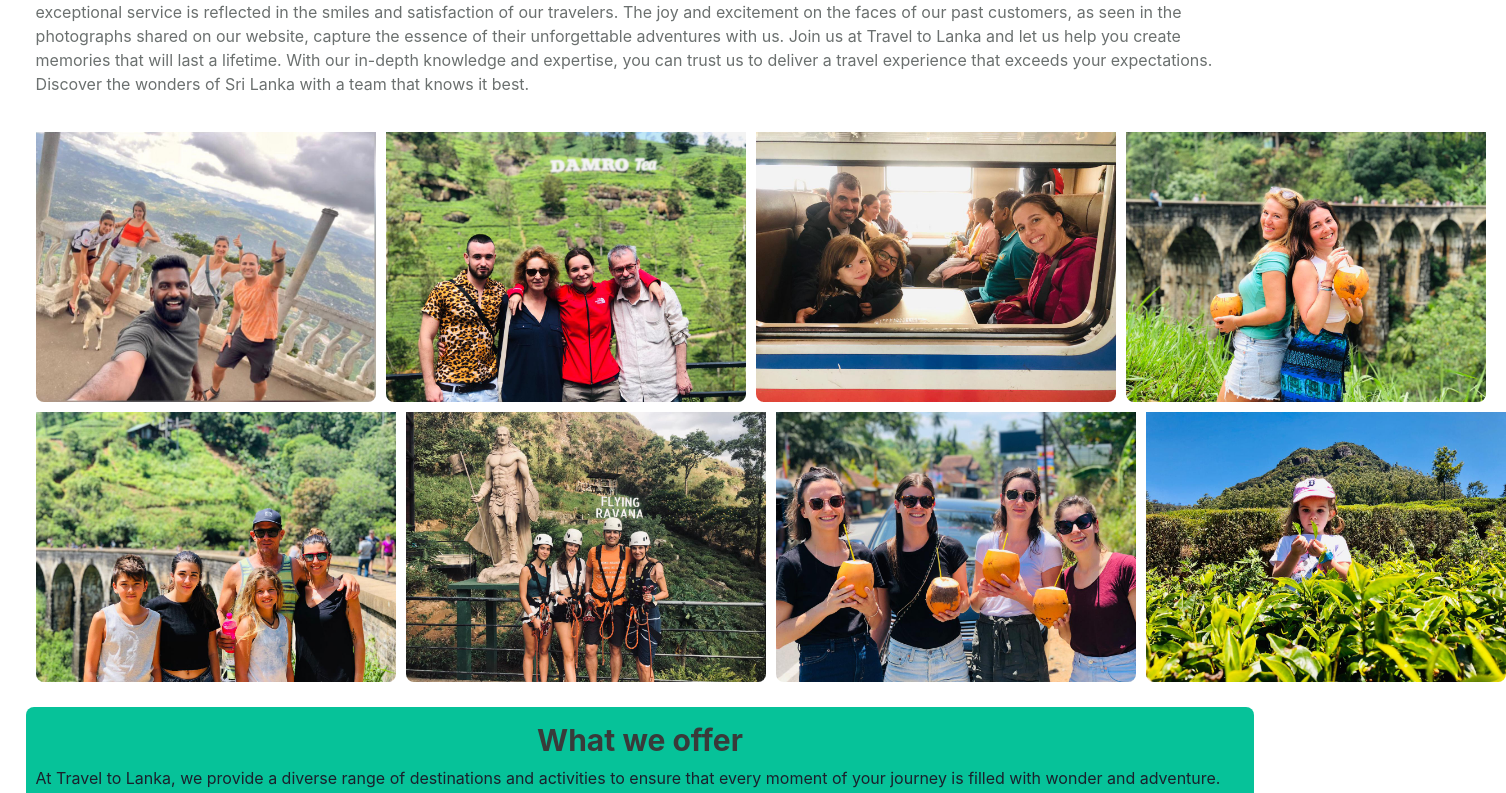
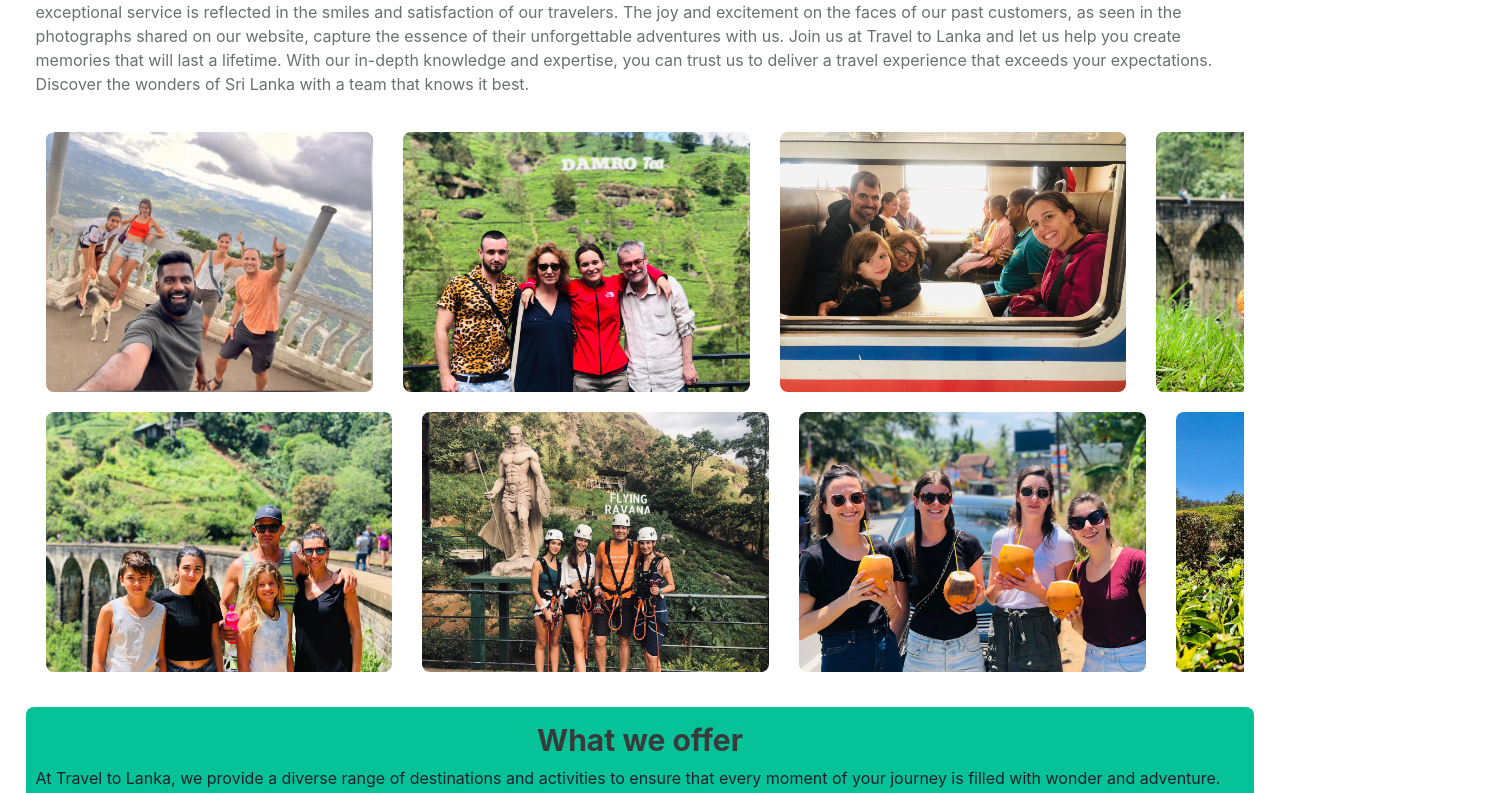
Before and after one commit to AchalaRajapaksha/travel-to-lanka, a React (Create React App) app: page / in a window 1280 px wide. Shown: the part 1245-2038 px from the top of the page, 1506 px wide, since content can reach past the window. Built offline with nearby package versions, Linux system fonts and the light colour scheme.

Commit message:
page sections changed

```diff
--- a/src/Pages/Home.css
+++ b/src/Pages/Home.css
@@ -75,16 +75,24 @@ font-weight: bold;
   height:35vh;
   object-fit: cover;
   align-self: center;
-  padding-top:10px ;
+  padding:10px ;
   border: none;
-  border-radius: 8px;
+  border-radius: 18px;
+  transition: transform 0.5s ease;
+}
 
+.cover:hover {
+  transform: scale(1.1);
+  max-width:100% ;
+  max-height:100vh ;
 }
+
 .images-4{
     display: flex;
     flex-direction: row;
     gap: 10px;
     justify-content: space-between;
+    overflow: hidden;
 }
 
 
```
